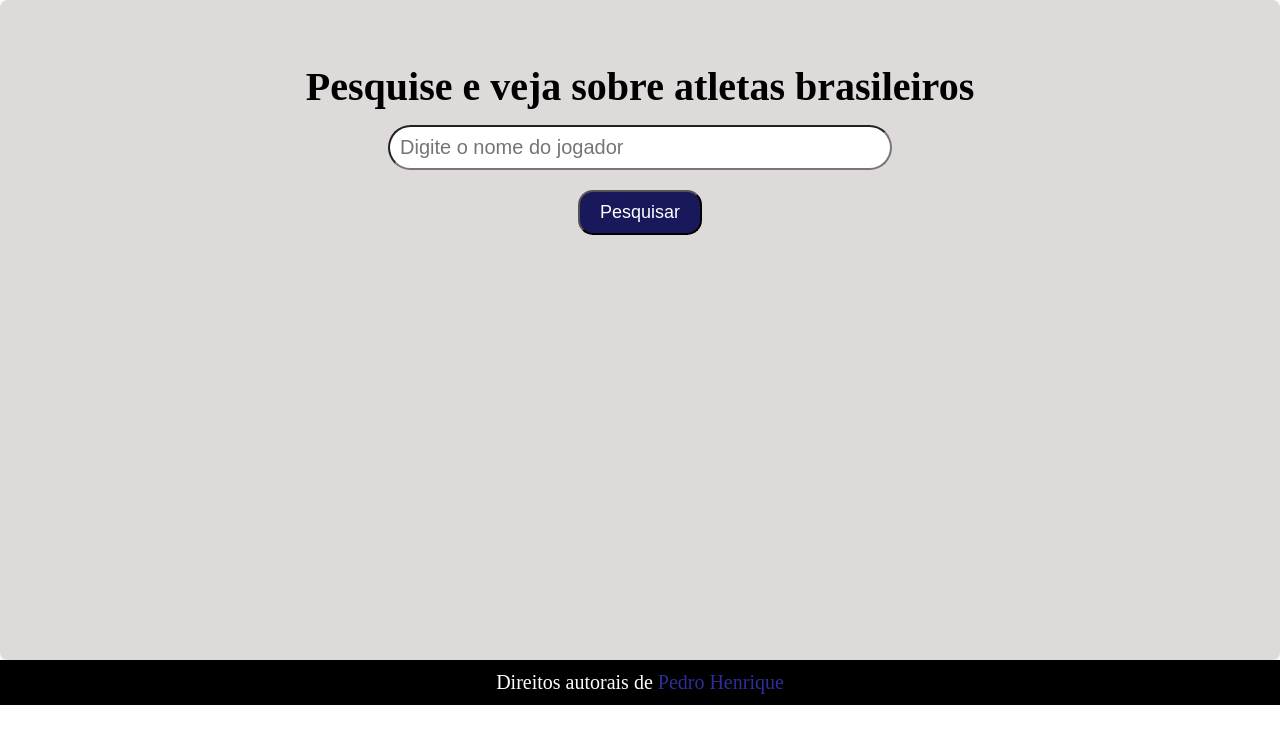
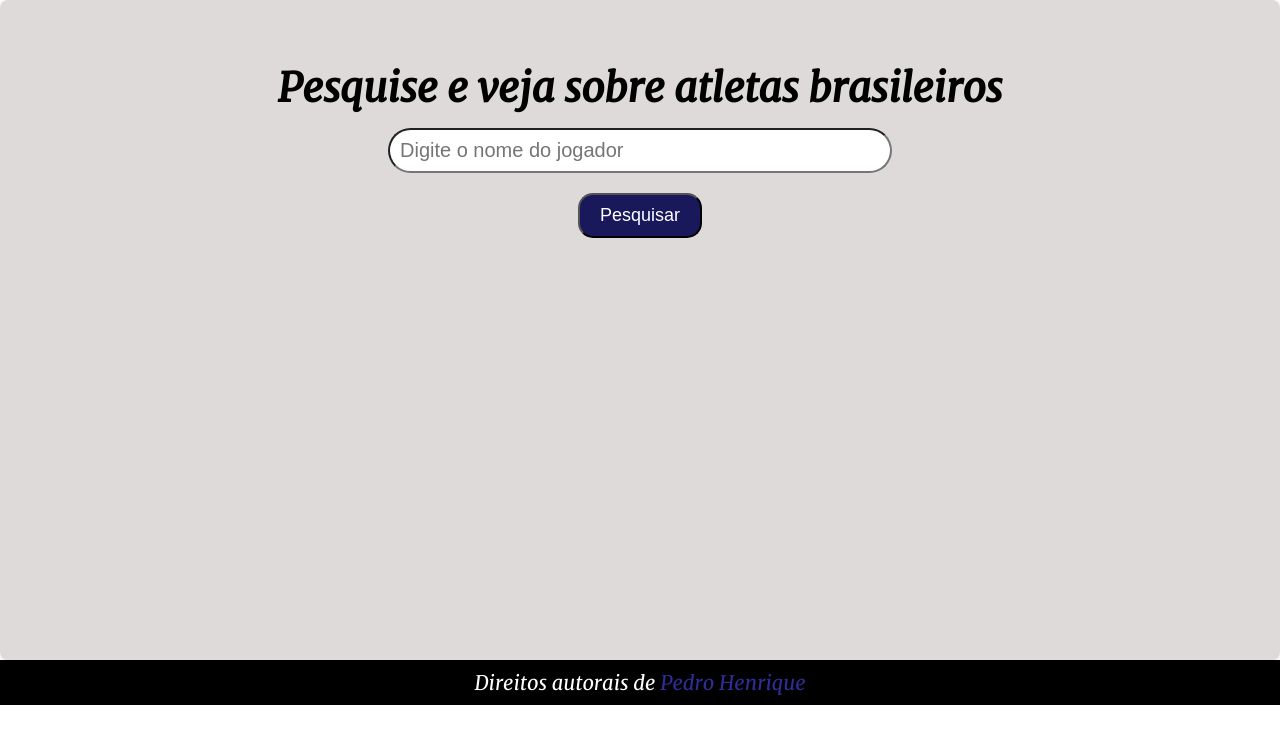
Before and after one commit to PedroHenriq5/PesquisarAtletas, a plain HTML site: page index.html in a window 1280 px wide. Drawn offline with Linux system fonts and the light colour scheme.

Commit message:
colocação da font

```diff
--- a/css/responsive.css
+++ b/css/responsive.css
@@ -1,3 +1,13 @@
+@font-face {
+    font-family: Leapis;
+    src: url(../fonts/Merriweather-Italic.ttf);
+}
+
+body{
+    font-family: Leapis;
+}
+
+
 @media (max-width: 768px) {
     .introduction{
         height: 675px;
```
Also changed, not shown: fonts/Merriweather-Black.ttf (added), fonts/Merriweather-BlackItalic.ttf (added), fonts/Merriweather-Bold.ttf (added), fonts/Merriweather-BoldItalic.ttf (added), fonts/Merriweather-Italic.ttf (added), fonts/Merriweather-Light.ttf (added), fonts/Merriweather-LightItalic.ttf (added), fonts/Merriweather-Regular.ttf (added), fonts/OFL.txt (added).
